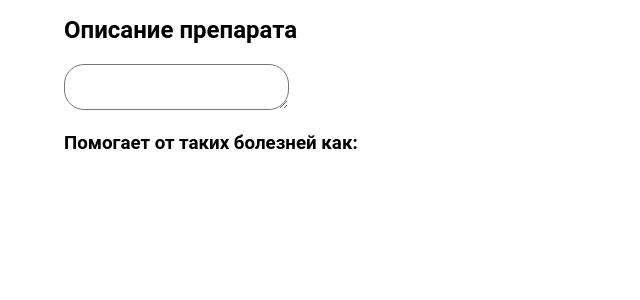
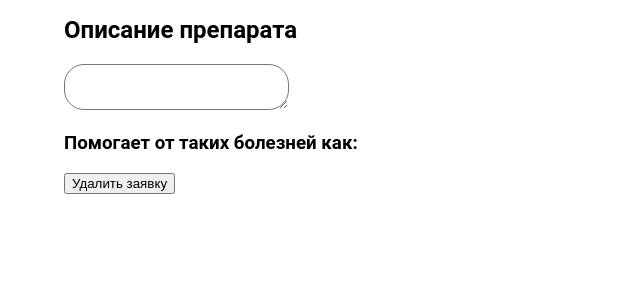
Before and after one commit to TheYolk34/web, a Django app: page /drugs/1 in a window 1280 px wide. Shown: the part 228-528 px from the top of the page, without its empty margins (0-640 px from the left). Run offline with Django 4.2, Linux system fonts and the light colour scheme; data that the repository does not hold is empty.

Commit message:
доделки

```diff
--- a/pharma/templates/drug.html
+++ b/pharma/templates/drug.html
@@ -37,5 +37,9 @@
         </div>
         {% endfor %}
     </div>
+    <form method="POST" action="{% url "delete_drug" drug.id %}" class="button-container">
+        {% csrf_token %}
+        <button class="del-btn">Удалить заявку</button>
+    </form>
 </div>
 {% endblock %}
```
